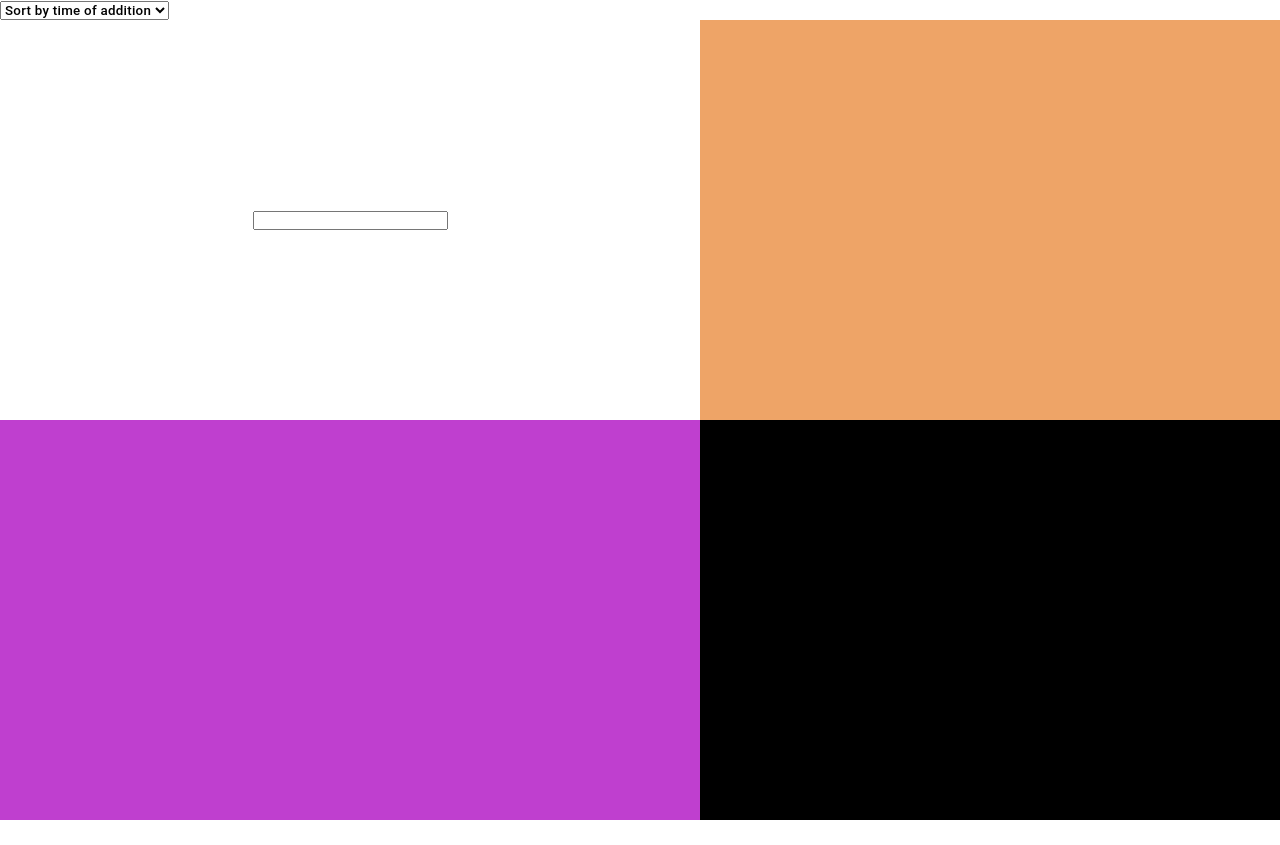
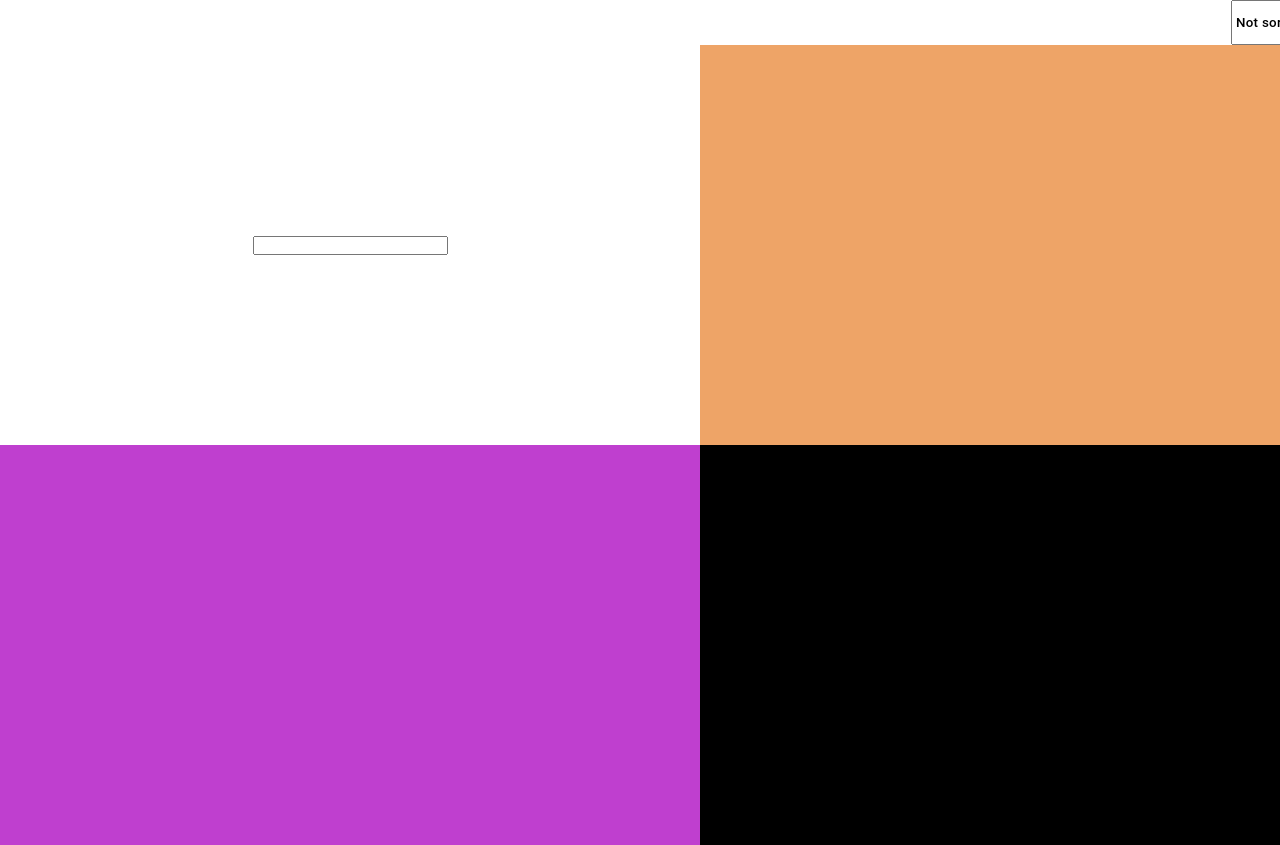
Before and after one commit to NickWhiteman/Task-for-Kodex, a React (Create React App) app: page / in a window 1280 px wide. Shown: the top 845 px of the page. Before the commit the page ends 820 px from the top, so only its background shows below. Built offline with nearby package versions, Linux system fonts and the light colour scheme.

Commit message:
fix styled and decomposition components

```diff
--- a/src/App.tsx
+++ b/src/App.tsx
@@ -1,53 +1,12 @@
-import { useDispatch } from 'react-redux';
-import { HybridComponent } from './components/HybridComponent';
-import { NumberComponent } from './components/NumberComponent';
-import { StringComponent } from './components/StringComponent';
-import { AppAction } from './reducer';
+import { AppBoard } from './components/AppBoard';
+import { AppHeader } from './components/AppHeader';
 import './style/style.css';
 
 function App() {
-  const dispatch = useDispatch();
-
-  const valueValidation = (value: string) => {
-    const temp: number = Number(value);
-
-    if (value.match(/[0-9]/) && isNaN(temp)) {
-      dispatch(AppAction.setHybrids(value));
-    } else if (typeof temp === 'number' && !value.match(/[A-Za-zА-Яа-я]/)) {
-      dispatch(AppAction.setNumbers(temp));
-    } else if (isNaN(temp)) {
-      dispatch(AppAction.setWords(value));
-    };
-  };
-
-  const inputChangeHandler = (event: any) => {
-    if (event.key === "Enter")
-      valueValidation(event.target.value);
-  };
-
   return (
     <div className='app'>
-      <div className='header'>
-        <select>
-          <option disabled>Sorts</option>
-          <option>Sort by time of addition</option>
-          <option>Sort alphabetically</option>
-        </select>
-      </div>
-      <div className="appBoard">
-        <div className="inputData">
-          <input type="text" onKeyDown={(event) => {inputChangeHandler(event)}} />
-        </div>
-        <div className="stringData">
-          <StringComponent />
-        </div>
-        <div className="numberData">
-          <NumberComponent />
-        </div>
-        <div className="hybridData">
-          <HybridComponent />
-        </div>
-      </div>
+      <AppHeader />
+      <AppBoard />
     </div>
   );
 }
--- /dev/null
+++ b/src/componenjs/AppBoard.js
@@ -0,0 +1,2 @@
+export var AppBoard = function () {
+};
--- /dev/null
+++ b/src/componenjs/Header.js
@@ -0,0 +1,2 @@
+var Header = function () {
+};
--- /dev/null
+++ b/src/components/AppBoard.tsx
@@ -0,0 +1,43 @@
+import { useDispatch } from "react-redux";
+import { AppAction } from "../reducer";
+import { HybridComponent } from "./HybridComponent"
+import { NumberComponent } from "./NumberComponent"
+import { StringComponent } from "./StringComponent"
+
+export const AppBoard: React.FC = () => {
+  const dispatch = useDispatch();
+
+  const valueValidation = (value: string) => {
+    const temp: number = Number(value);
+
+    if (value.match(/[0-9]/) && isNaN(temp)) {
+      dispatch(AppAction.setHybrids(value));
+    } else if (typeof temp === 'number' && !value.match(/[A-Za-zА-Яа-я]/)) {
+      dispatch(AppAction.setNumbers(temp));
+    } else if (isNaN(temp)) {
+      dispatch(AppAction.setWords(value));
+    };
+  };
+
+  const inputChangeHandler = (event: any) => {
+    if (event.key === "Enter")
+      valueValidation(event.target.value);
+  };
+
+  return (
+    <div className="appBoard">
+      <div className="inputData">
+        <input type="text" onKeyDown={(event) => {inputChangeHandler(event)}} />
+      </div>
+      <div className="stringData">
+        <StringComponent />
+      </div>
+      <div className="numberData">
+        <NumberComponent />
+      </div>
+      <div className="hybridData">
+        <HybridComponent />
+      </div>
+    </div>
+  )
+};
--- /dev/null
+++ b/src/components/AppHeader.tsx
@@ -0,0 +1,11 @@
+export const AppHeader: React.FC = () => {
+  return (
+    <div className='header'>
+      <select className='sort-select'>
+        <option>Not sort</option>
+        <option>Sort by time of addition</option>
+        <option>Sort alphabetically</option>
+      </select>
+    </div>
+  )
+};
--- a/src/reducer.ts
+++ b/src/reducer.ts
@@ -21,6 +21,15 @@ const AppStore = createSlice({
     setHybrids(state, { payload }: PayloadAction<string>) {
       state.hybrids.push(payload);
     },
+    setSortWords(state, { payload }: PayloadAction<string[]>) {
+      state.words = payload;
+    },
+    setSortNumbers(state, { payload }: PayloadAction<number[]>) {
+      state.numbers = payload;
+    },
+    setSortHybrids(state, { payload }: PayloadAction<string[]>) {
+      state.hybrids = payload;
+    }
   }
 });
 
--- a/src/selectors.js
+++ /dev/null
@@ -1,9 +0,0 @@
-export var getWords = function (state) {
-    return state.words;
-};
-export var getNumbers = function (state) {
-    return state.numbers;
-};
-export var getHybrids = function (state) {
-    return state.hybrids;
-};
--- a/src/style/style.css
+++ b/src/style/style.css
@@ -18,15 +18,15 @@ body {
       -ms-flex-direction: row;
           flex-direction: row;
   height: 100vh;
-  max-width: 1900px;
+  max-width: auto;
 }
 body .appBoard {
   display: -ms-grid;
   display: grid;
-  -ms-grid-rows: 1fr 1fr;
-  grid-template-rows: 1fr 1fr;
-  -ms-grid-columns: 1fr 1fr;
-  grid-template-columns: 1fr 1fr;
+  -ms-grid-rows: 50% 50%;
+  grid-template-rows: 50% 50%;
+  -ms-grid-columns: 50% 50%;
+  grid-template-columns: 50% 50%;
   height: 100vh;
   min-width: 1400px;
 }
@@ -45,6 +45,18 @@ body .appBoard > *:nth-child(3) {
 body .appBoard > *:nth-child(4) {
   -ms-grid-row: 2;
   -ms-grid-column: 2;
+}
+body .header {
+  display: -webkit-box;
+  display: -ms-flexbox;
+  display: flex;
+  -webkit-box-pack: end;
+      -ms-flex-pack: end;
+          justify-content: flex-end;
+}
+body .sort-select {
+  height: 45px;
+  padding: 10px 0 10px 0;
 }
 body .inputData {
   display: -webkit-box;
--- a/src/style/style.scss
+++ b/src/style/style.scss
@@ -17,14 +17,24 @@ body {
     flex-wrap: wrap;
     flex-direction:row;
     height: 100vh;
-    max-width: 1900px;
+    max-width: auto;
 
     .appBoard {
         display: grid;
-        grid-template-rows: 1fr 1fr;
-        grid-template-columns: 1fr 1fr;
+        grid-template-rows: 50% 50%;
+        grid-template-columns: 50% 50%;
         height: 100vh;
         min-width: 1400px;
+    }
+
+    .header {
+        display: flex;
+        justify-content: flex-end;
+    }
+
+    .sort-select {
+        height: 45px;
+        padding: 10px 0 10px 0;
     }
 
     .inputData {
--- a/src/types.js
+++ /dev/null
@@ -1,2 +0,0 @@
-;
-export {};
```
Also changed, not shown: src/componenjs/types.js (deleted).
